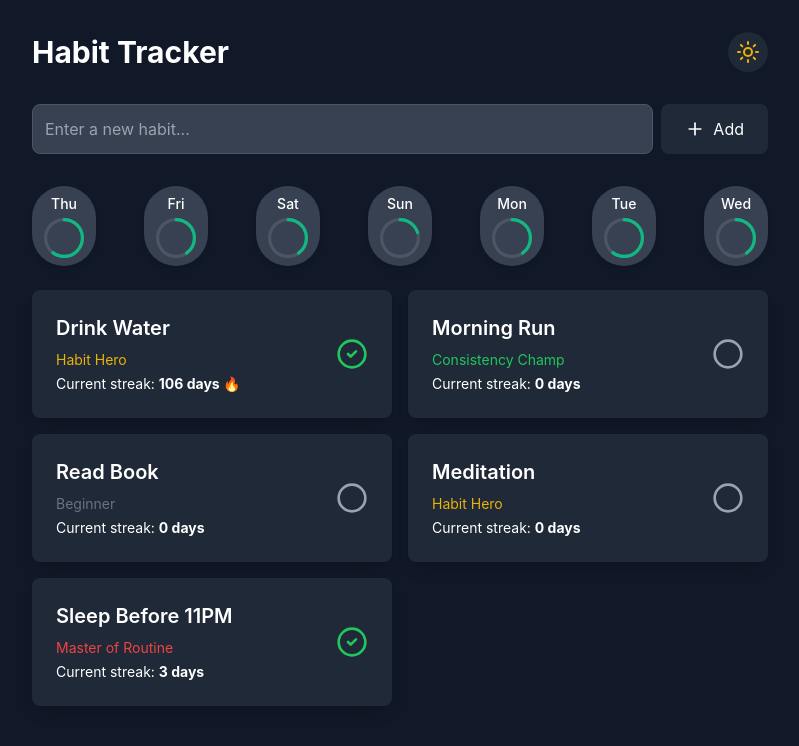
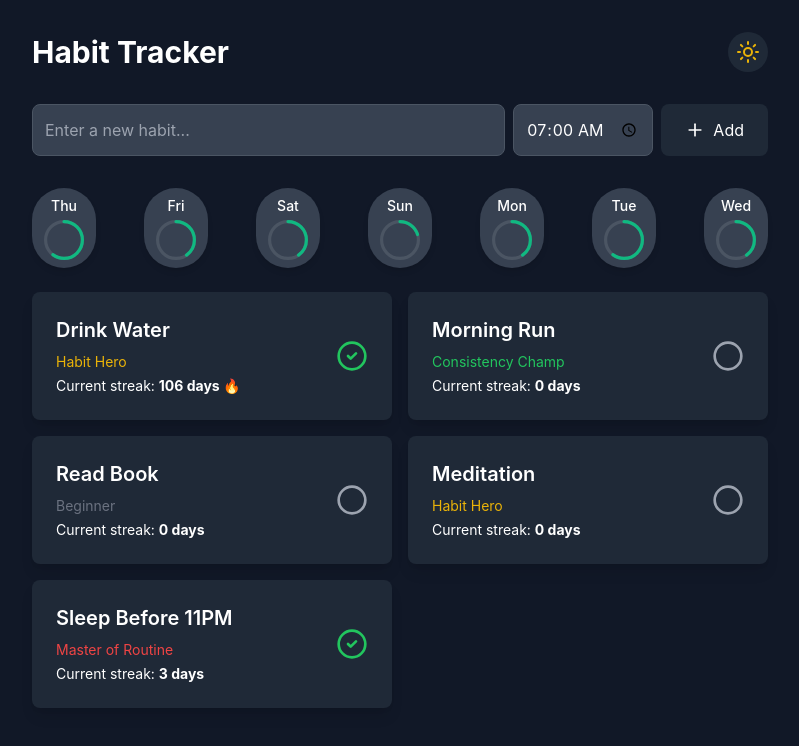
Before and after one commit to FRDesai/habitTracker, a React (Vite) app: page / in a window 1280 px wide. Shown: the top 746 px of the page, without its empty margins (240-1039 px from the left). Built offline with nearby package versions, Linux system fonts and the light colour scheme.

Commit message:
Added the reminders time

```diff
--- a/src/components/AddHabitForm.jsx
+++ b/src/components/AddHabitForm.jsx
@@ -4,18 +4,27 @@ import { Plus } from 'lucide-react';
 
 export const AddHabitForm = ({ onAdd, isDarkMode }) => {
   const [name, setName] = useState('');
+  const [reminderTime, setReminderTime] = useState('07:00'); // default time
 
   const handleSubmit = (e) => {
     e.preventDefault();
     if (name.trim()) {
-      onAdd(name.trim());
+      onAdd({
+        id: Date.now().toString(),
+        name: name.trim(),
+        lastChecked: null,
+        createdAt: new Date().toISOString(),
+        completionDates: [],
+        reminderTime, // <-- Save this
+      });
       setName('');
+      setReminderTime('07:00');
     }
   };
 
   return (
     <form onSubmit={handleSubmit} className="mb-8">
-      <div className="flex gap-2">
+      <div className="flex flex-col sm:flex-row gap-2">
         <input
           type="text"
           value={name}
@@ -26,15 +35,26 @@ export const AddHabitForm = ({ onAdd, isDarkMode }) => {
             : 'bg-white border-gray-200 text-gray-800'
             } focus:outline-none focus:ring-2 focus:ring-blue-500`}
         />
+
+        <input
+          type="time"
+          value={reminderTime}
+          onChange={(e) => setReminderTime(e.target.value)}
+          className={`p-3 rounded-lg border w-full sm:w-[140px] ${isDarkMode
+            ? 'bg-gray-700 border-gray-600 text-white'
+            : 'bg-white border-gray-200 text-gray-800'
+            } focus:outline-none focus:ring-blue-500`}
+        />
+
         <motion.button
           whileHover={{ scale: 1.05 }}
           whileTap={{ scale: 0.95 }}
           type="submit"
           className={`px-6 py-3 rounded-lg flex items-center gap-2 transition-colors
-    ${isDarkMode
+        ${isDarkMode
               ? 'bg-[#1f2937] text-white hover:bg-[#374151]'
               : 'bg-blue-500 text-white hover:bg-blue-600'}
-  `}
+        `}
         >
           <Plus className="w-5 h-5" />
           Add
--- a/src/index.css
+++ b/src/index.css
@@ -15,3 +15,7 @@ body {
   transition-timing-function: cubic-bezier(0.4, 0, 0.2, 1);
   transition-duration: 200ms;
 }
+
+.dark .dark-time-icon::-webkit-calendar-picker-indicator {
+  filter: invert(0.6); /* Makes icon light grey in dark mode */
+}
--- a/src/store.js
+++ b/src/store.js
@@ -115,16 +115,16 @@ export const useStore = create((set) => ({
         "2025-04-14",
         "2025-04-15",
         "2025-04-16"
-    ],
+      ],
+      reminderTime: '07:00'
     },
     {
       id: '2',
       name: 'Morning Run',
-      streak: 15,
       lastChecked: null,
       createdAt: new Date().toISOString(),
+      reminderTime: '07:00',
       completionDates: [
-
         "2025-01-01",
         "2025-01-03",
         "2025-01-04",
@@ -179,6 +179,7 @@ export const useStore = create((set) => ({
       streak: 45,
       lastChecked: null,
       createdAt: new Date().toISOString(),
+      reminderTime: '07:00',
       completionDates: [
         [
           "2025-01-01",
@@ -235,6 +236,7 @@ export const useStore = create((set) => ({
       streak: 95,
       lastChecked: null,
       createdAt: new Date().toISOString(),
+      reminderTime: '07:00',
       completionDates: [
 
         "2024-09-02",
@@ -341,6 +343,7 @@ export const useStore = create((set) => ({
       streak: 200,
       lastChecked: '2025-04-16',
       createdAt: '2025-04-16T00:00:00.000Z',
+      reminderTime: '07:00',
       completionDates: [
         '2025-04-16',
         "2024-06-01",
@@ -556,6 +559,7 @@ export const useStore = create((set) => ({
       streak: 0,
       lastChecked: null,
       createdAt: new Date().toISOString(),
+      reminderTime: '07:00',
       completionDates: [],
     };
     set((state) => ({ habits: [...state.habits, newHabit] }));
```
Also changed, not shown: tailwind.config.js (line endings or trailing spaces).
